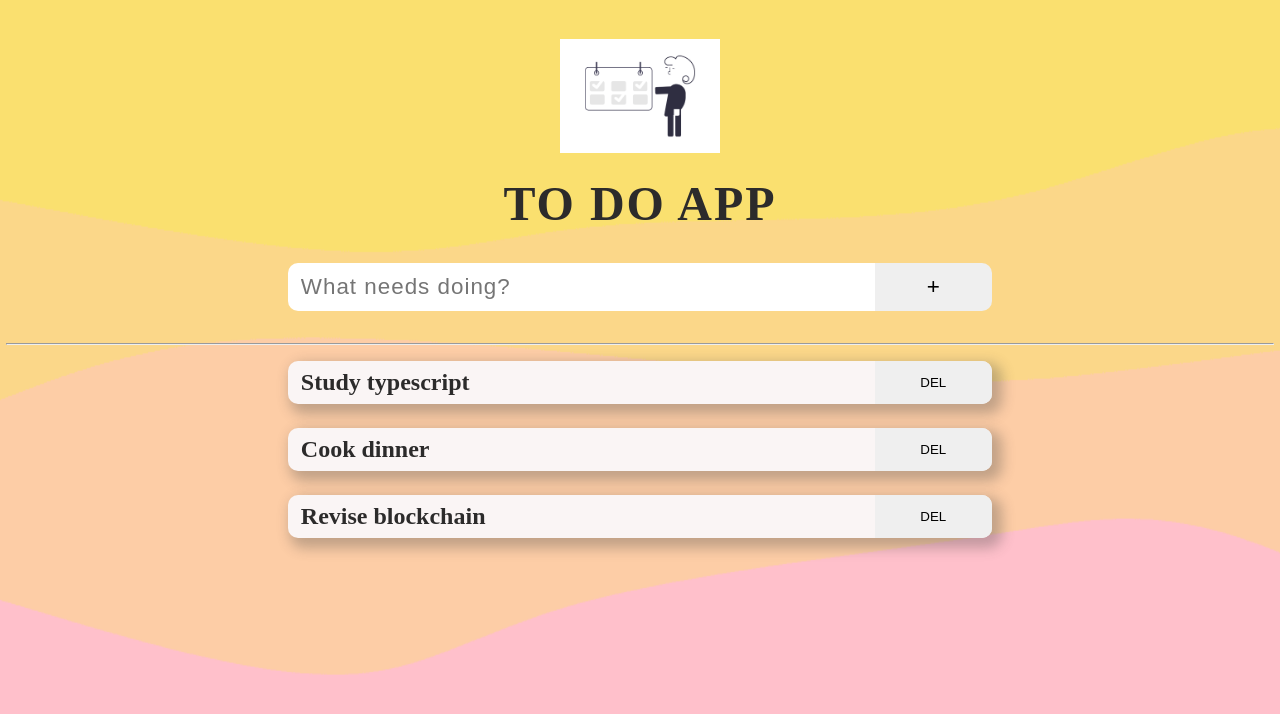
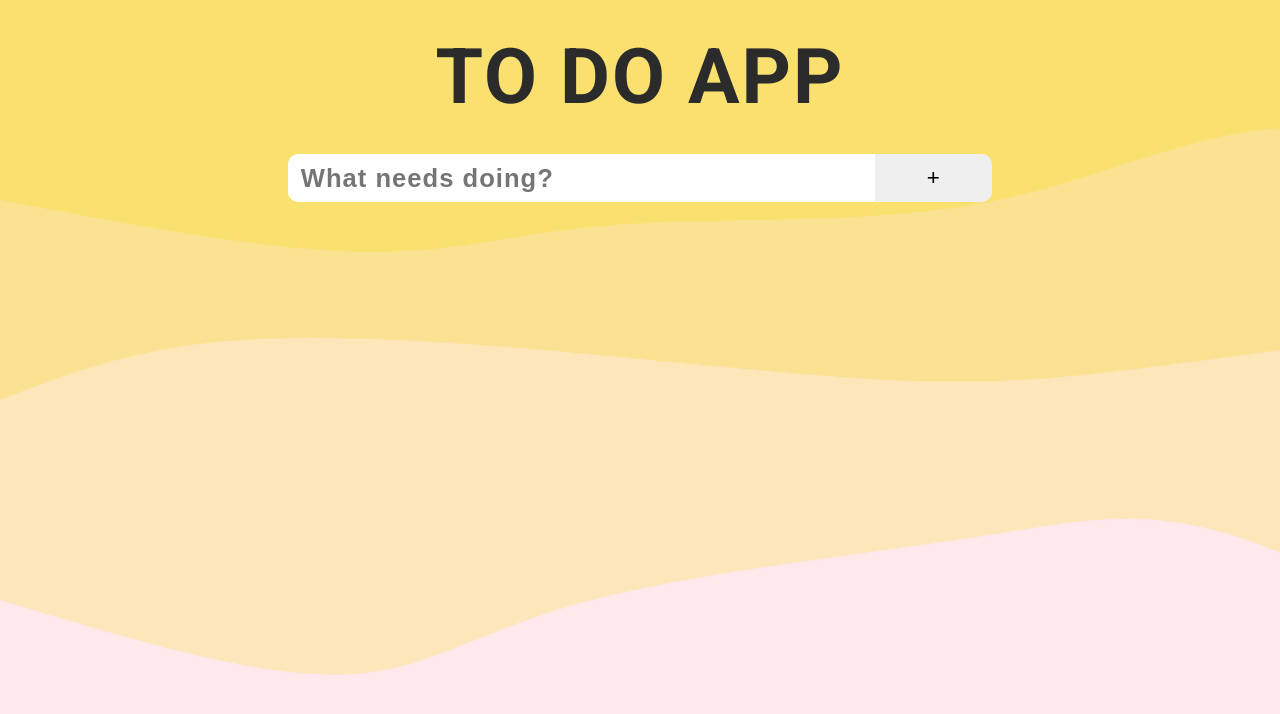
Before and after one commit to James-P-Boyle/Todo-App, a React (Create React App) app: page / in a window 1280 px wide. Shown: the top 714 px of the page. Built offline with nearby package versions, Linux system fonts and the light colour scheme.

Commit message:
Add local storage + dynamic text

```diff
--- a/src/App.css
+++ b/src/App.css
@@ -1,3 +1,5 @@
+@import url("https://fonts.googleapis.com/css2?family=Roboto:wght@400;700&display=swap");
+
 *,
 *::before,
 *::after {
@@ -13,23 +15,17 @@
 .App {
   text-align: center;
   color: var(--black);
+  font-family: "Roboto", sans-serif;
+  letter-spacing: 1px;
 }
 /* Header  */
 .header {
   margin: 1rem 0.4rem;
 }
-.headerImg {
-  background-image: url("/public/hero.png");
-  background-size: contain;
-  background-position: center;
-  background-repeat: no-repeat;
-  height: 10rem;
-  width: 10rem;
-  margin: 0 auto;
-}
 h1 {
-  font-size: 3rem;
+  font-size: clamp(2.3rem, 6vw, 7rem);
   letter-spacing: 2px;
+  margin-top: 2rem;
 }
 .headerInput {
   display: grid;
@@ -38,12 +34,13 @@ h1 {
   height: 3rem;
 }
 .headerInput input {
-  font-size: 1.4rem;
+  font-size: clamp(1.3rem, 2vw, 2.5rem);
   padding: 0.5rem 0.8rem;
   border: none;
   border-radius: 10px 0 0 10px;
   outline: none;
   letter-spacing: 1px;
+  font-weight: 700;
 }
 
 .headerInput button {
@@ -51,6 +48,9 @@ h1 {
   padding: 0.5rem 0.8rem;
   border: none;
   border-radius: 0 10px 10px 0px;
+}
+.headerInput button:hover {
+  cursor: pointer;
 }
 /* Background */
 .bgMain {
@@ -61,6 +61,7 @@ h1 {
   width: 100%;
   position: absolute;
   top: 0;
+  left: 0;
   z-index: -10;
 }
 /* To Do List */
@@ -77,7 +78,12 @@ h1 {
   max-width: 50rem;
   background-color: var(--white);
   border-radius: 10px;
-  box-shadow: 6px 6px 13px 4px rgba(68, 68, 68, 0.32);
+  box-shadow: 7px 7px 15px 5px rgba(44, 43, 43, 0.507);
+}
+.toDoItemContainer:hover {
+  box-shadow: 6px 6px 13px 4px rgba(10, 10, 10, 0.616);
+
+  cursor: pointer;
 }
 
 .toDoItemText {
@@ -86,16 +92,23 @@ h1 {
   word-wrap: break-word;
   word-break: break-all;
   max-width: 100%;
+  font-size: clamp(1rem, 2vw, 2rem);
 }
 .toDoItemContainer button {
   border: none;
   border-radius: 0 10px 10px 0;
 }
+.toDoItemContainer button:hover {
+  cursor: pointer;
+  color: rgb(230, 9, 9);
+  font-weight: 700;
+  text-decoration: underline;
+}
 
 /* Media queries */
 @media only screen and (min-width: 45rem) {
   body {
-    background-color: pink;
+    background-color: rgba(255, 192, 203, 0.342);
   }
   .toDoItemContainer {
     width: 44rem;
--- a/src/App.js
+++ b/src/App.js
@@ -1,20 +1,23 @@
-import { useState } from "react";
+import { useState, useEffect } from "react";
 import "./App.css";
 //COMPONENTS
 import Header from "./components/Header";
 import ToDoList from "./components/ToDoList";
-import Background from "./components/Background";
 
 function App() {
-  const [todos, setTodos] = useState([
-    { id: 1, task: "Study typescript", isDone: false },
-    { id: 2, task: "Cook dinner", isDone: false },
-    { id: 3, task: "Revise blockchain", isDone: false },
-  ]);
+  const storage = localStorage.getItem("todos")
+    ? JSON.parse(localStorage.getItem("todos"))
+    : [];
+
+  const [todos, setTodos] = useState(storage);
+
+  // useEffect(() => {
+  //   // storing input name
+  //   localStorage.setTodos(todos, JSON.stringify(todos));
+  // }, []);
 
   return (
     <div className="App">
-      <Background />
       <Header setTodos={setTodos} />
       <ToDoList setTodos={setTodos} toDoArray={todos} />
     </div>
--- a/src/components/Background.js
+++ /dev/null
@@ -1,3 +0,0 @@
-export default function Background() {
-  return <div className="bgMain"></div>;
-}
--- a/src/components/Header.js
+++ b/src/components/Header.js
@@ -6,16 +6,28 @@ export default function Header(props) {
   const randomId = Math.floor(Math.random() * 1000);
 
   const createTodo = () => {
-    props.setTodos((prevState) => {
-      return [...prevState, { id: randomId, task: input, isDone: false }];
-    });
-    setInput("");
+    if (!input) {
+      alert("You have to write something!");
+    } else {
+      props.setTodos((prevState) => {
+        let result = [
+          ...prevState,
+          { id: randomId, task: input, isDone: false },
+        ];
+
+        localStorage.setItem("todos", JSON.stringify(result));
+        return result;
+      });
+      setInput("");
+    }
   };
 
   return (
     <div className="header">
-      <div className="headerImg"></div>
+      <div className="bgMain"></div>
+
       <h1>TO DO APP</h1>
+
       <div className="headerInput">
         <input
           onChange={(e) => {
@@ -27,7 +39,6 @@ export default function Header(props) {
         />
         <button onClick={createTodo}>+</button>
       </div>
-      <hr />
     </div>
   );
 }
--- a/src/components/ToDoItem.js
+++ b/src/components/ToDoItem.js
@@ -1,13 +1,13 @@
 import { useState } from "react";
 
 export default function ToDoItem(props) {
-  const [backgroundColor, setBackgrounColor] = useState();
-
   const deleteTodoItem = () => {
     props.setTodos((prevState) => {
-      return prevState.filter((todo) => {
+      const result = prevState.filter((todo) => {
         return todo.id !== props.content.id;
       });
+      localStorage.setItem("todos", JSON.stringify(result));
+      return result;
     });
   };
 
```
Also changed, not shown: public/hero.png (deleted), public/manifest.json.
